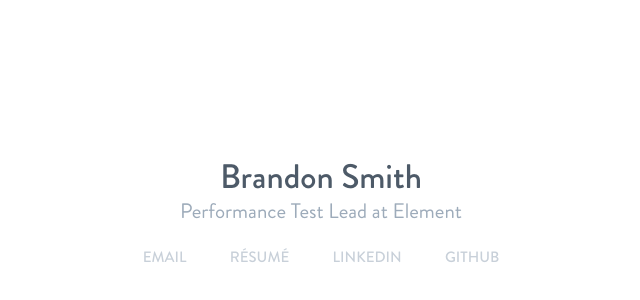
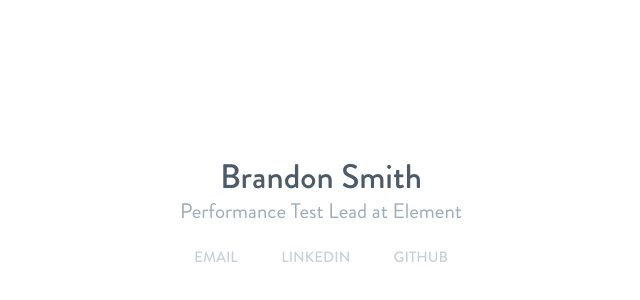
Before and after one commit to smithbr/smithbr.github.io, a plain HTML site: page index.html in a window 1280 px wide. Shown: the part 190-490 px from the top of the page, without its empty margins (319-959 px from the left). Drawn offline with Linux system fonts and the light colour scheme.

Commit message:
Revert "Add link"
This reverts commit 0096a700d9e300a38d9e2fa650af7bd20b5dc303.

```diff
--- a/index.html
+++ b/index.html
@@ -23,7 +23,6 @@
             <h2>Performance Test Lead at <a href="http://www.elementcorp.com/">Element</a></h2>
             <nav>
                 <a href="mailto:brandon.matthew.smith@gmail.com?subject=Let's catch up!">Email</a>
-                <a href="https://drive.google.com/file/d/0B-W5jznqImikNUlXQzhzdDh1Z0E/view?usp=sharing">Résumé</a>
                 <a href="https://www.linkedin.com/in/smithbr">LinkedIn</a>
                 <a href="https://github.com/smithbr">GitHub</a>
             </nav>
```
